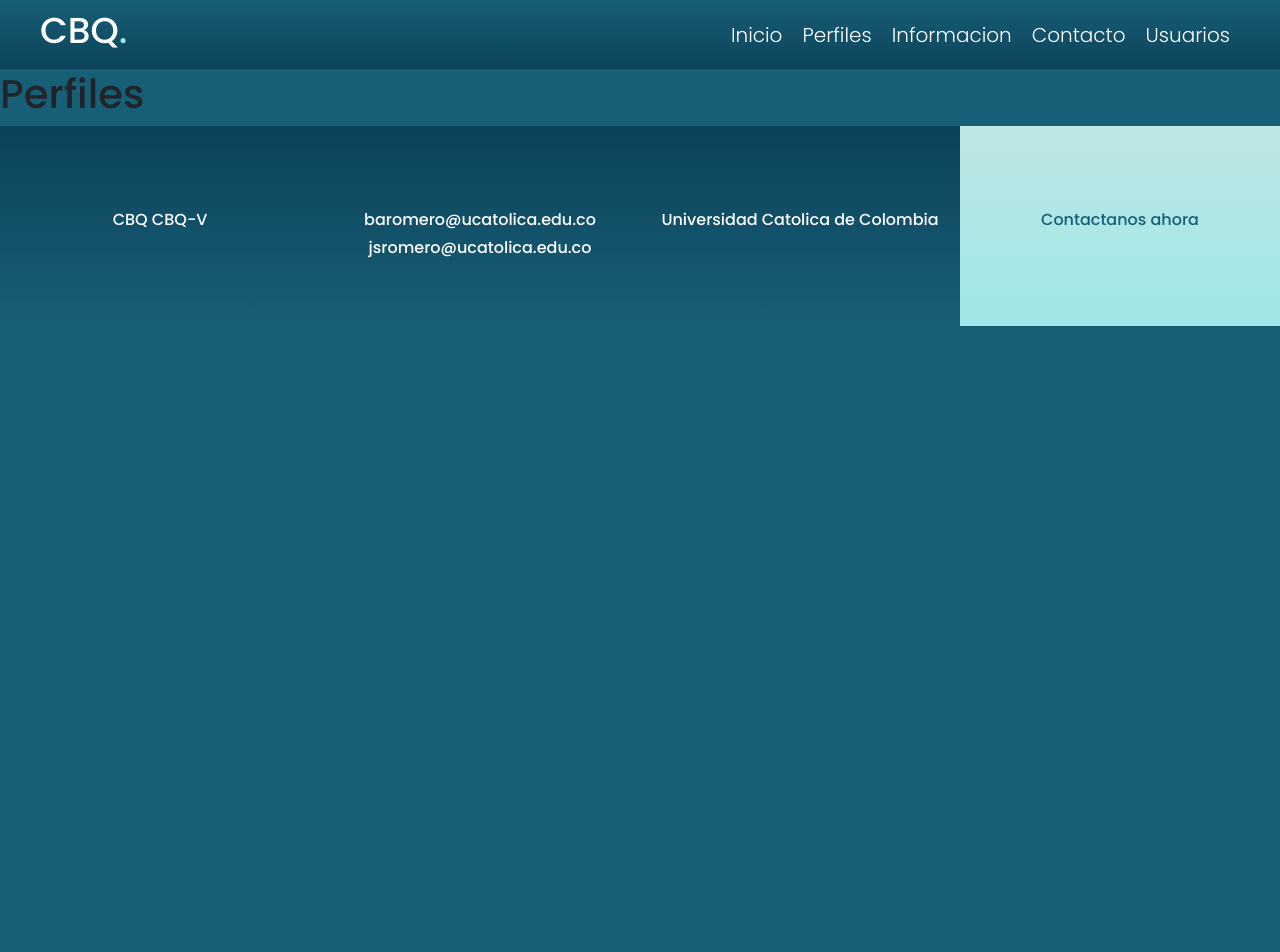
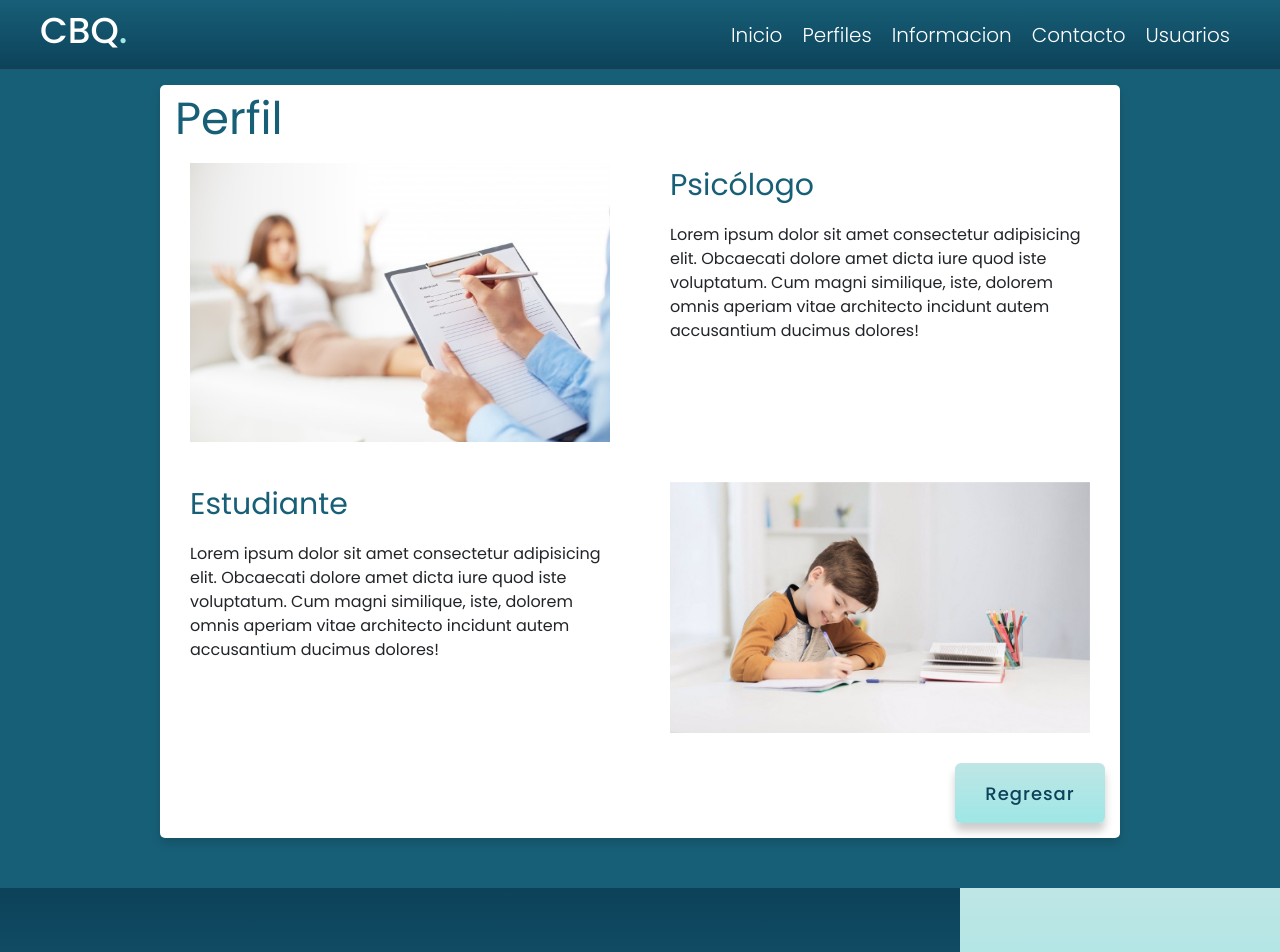
Before and after one commit to JohanRomeroMar/CBQ-Front, a React (Create React App) app: page /perfiles in a window 1280 px wide. Shown: the top 952 px of the page. Before the commit the page ends 800 px from the top, so only its background shows below. Built offline with nearby package versions, Linux system fonts and the light colour scheme; some icons are missing.

Commit message:
Ventana de perfil actualizada

```diff
--- /dev/null
+++ b/src/Perfil.css
@@ -0,0 +1,77 @@
+.main-profile {
+    display: flex;
+    align-items: center;
+    justify-content: center;
+}
+
+.profile-container {
+    display: flex;
+    flex-direction: column;
+    background-color: #fff;
+    border-radius: 5px;
+    box-shadow: 0 5px 10px rgb(0 0 0 / 15%);
+    margin-top: 15px;
+    margin-bottom: 50px;
+    width: 75%;
+}
+
+.profile-title {
+    font-size: 45px;
+    color: var(--black1);
+    margin-left: 15px;
+}
+
+.profile-info{
+    display: flex;
+    justify-content: center;
+    margin: 10px 0 30px 0;
+}
+
+.profile-content{
+    margin: 0 30px 0 30px;
+    width: 50%;
+    height: 50%;
+}
+
+.img-profile{
+    width: 100%;
+    height: 100%;
+}
+
+.profile-content-title{
+    color: var(--black1);
+    font-size: 30px;
+}
+
+.profile-content-text{
+    margin-top: 15px;
+}
+
+.button-CBQ {
+    height: 100%;
+    width: 100%;
+    border-radius: 5px;
+    border: none;
+    color: #fff;
+    font-size: 18px;
+    font-weight: 500;
+    letter-spacing: 1px;
+    cursor: pointer;
+    transition: all 0.3s ease;
+    background: linear-gradient(180deg, var(--gold1) 0%, var(--gold2) 100%);
+    text-decoration: none;
+    color: var(--black2);
+    box-shadow: var(--shadow) var(--color_shadow);
+    border-radius: 6px;
+}
+
+.profile-button{
+    margin: 0 15px 15px;
+    width: 150px;
+    height: 60px;
+}
+
+.profile-button-container{
+    display: flex;
+    justify-content: flex-end;
+}
--- a/src/components/UI/Perfiles.js
+++ b/src/components/UI/Perfiles.js
@@ -2,13 +2,47 @@ import React from 'react'
 import Card from '../card'
 import Footer from '../footer'
 import { Navbar } from './Navbar'
+import '../../Perfil.css';
+import image from '../../2.jpg';
+import image2 from '../../3.jpg';
 
 export const Perfiles = () => {
     return (
         <>
-            <Navbar/>
-            <h1>Perfiles</h1>
-            <Footer/>
+            <Navbar />
+            <div class="main-profile">
+                <div class="profile-container">
+                    <div class="profile-title">Perfil</div>
+                    <div class="profile-info">
+                        <div class="profile-content">
+                            <img src={image2} class="img-profile" />
+                        </div>
+                        <div class="profile-content">
+                            <div class="profile-content-title">Psicólogo</div>
+                            <div class="profile-content-text">Lorem ipsum dolor sit amet consectetur adipisicing elit. Obcaecati
+                                dolore amet dicta iure quod iste voluptatum. Cum magni similique, iste, dolorem omnis aperiam
+                                vitae architecto incidunt autem accusantium ducimus dolores! </div>
+                        </div>
+                    </div>
+                    <div class="profile-info">
+                        <div class="profile-content">
+                            <div class="profile-content-title">Estudiante</div>
+                            <div class="profile-content-text">Lorem ipsum dolor sit amet consectetur adipisicing elit. Obcaecati
+                                dolore amet dicta iure quod iste voluptatum. Cum magni similique, iste, dolorem omnis aperiam
+                                vitae architecto incidunt autem accusantium ducimus dolores! </div>
+                        </div>
+                        <div class="profile-content">
+                            <img src={image} class="img-profile" />
+                        </div>
+                    </div>
+                    <div class="profile-button-container">
+                        <div class="profile-button">
+                            <input type="submit" value="Regresar" class="button-CBQ"></input>
+                        </div>
+                    </div>
+                </div>
+            </div>
+            <Footer />
         </>
     )
 }
--- a/src/components/main.js
+++ b/src/components/main.js
@@ -7,8 +7,8 @@ class Main extends Component {
             <section className="container info_main">
                 <div className="info_texts">
                     <h1 className="title">Cuestionario <span className="title--active">ciberbullying</span></h1>
-                    <p className="copy">¿Deseas resolver </p>
-                    <p className="copy copy_active">el registrarte?</p>
+                    <p className="copy">¿Deseas resolverlo?</p>
+                    <p className="copy copy_active">¡Registrarte!</p>
                     <Link to={`./Registro`} className="register">Registrate</Link>
                 </div>
                 <img src={image} className="mockup"></img>
--- a/src/components/register.js
+++ b/src/components/register.js
@@ -68,11 +68,11 @@ const Register = () => {
                                 </div>
                                 <div class="input-box">
                                     <span class="details">Nombre del colegio</span>
-                                    <input type="text" placeholder="Ingresa el nombre de tu colegio" required></input>
+                                    <input type="text" placeholder="Nombre de tu colegio" required></input>
                                 </div>
                                 <div class="input-box">
                                     <span class="details">Direccion del colegio</span>
-                                    <input type="text" placeholder="Ingresa la direccion de tu colegio" required></input>
+                                    <input type="text" placeholder="Direccion de tu colegio" required></input>
                                 </div>
                                 <div class="input-box">
                                     <span class="details">Estrato</span>
--- a/src/components/rols.js
+++ b/src/components/rols.js
@@ -11,8 +11,8 @@ class Rols extends Component {
                     <h2 className="subtitle">Perfiles<span className="point">.</span></h2>
                     <p className="copy_section">¿Qué perfil tienes?</p>
                     <article className="container-cards">
-                        <Card card_img={image} card_title="Estudiante" card_list="Resuelve el cuestionario" card_button ="Registrate" card_text="Con este perfil podras resolver el cuestionario CBQ y CBQ-V respectivamente"/>
-                        <Card card_img={image2} card_title="Psicólogo" card_list="Resultados de pacientes" card_button ="Ingresar" card_text="Con este perfil podras registrar pacientes y ver el resultado de sus pruebas"/>
+                        <Card card_img={image} card_title="Estudiante" card_list="Resuelve el cuestionario" card_button ="Registrate" card_text="Con este perfil podrás resolver el cuestionario CBQ y CBQ-V respectivamente"/>
+                        <Card card_img={image2} card_title="Psicólogo" card_list="Resultados de pacientes" card_button ="Ingresar" card_text="Con este perfil podrá registrar pacientes y ver el resultado de sus pruebas"/>
                     </article>
                 </div>
             </section>
```
